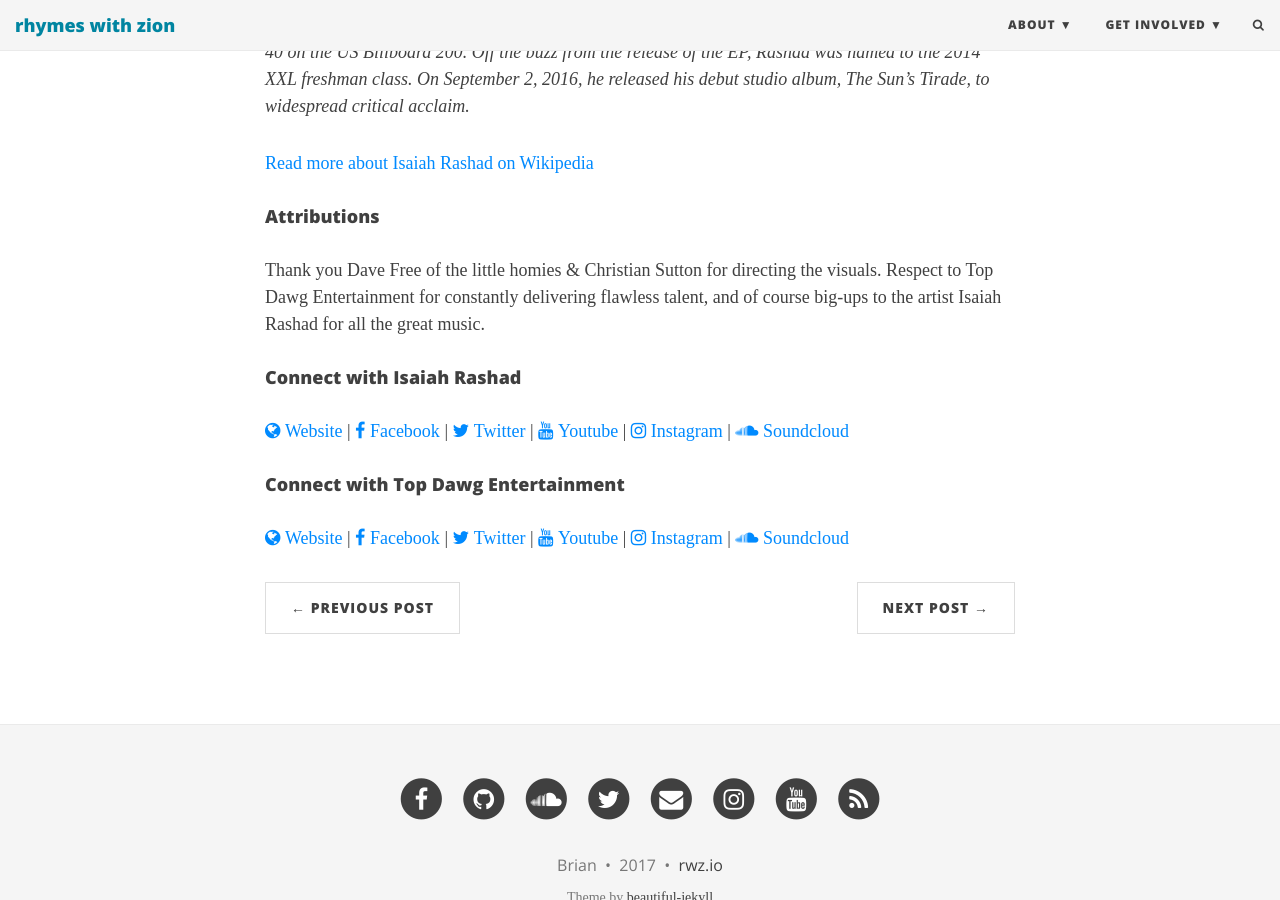
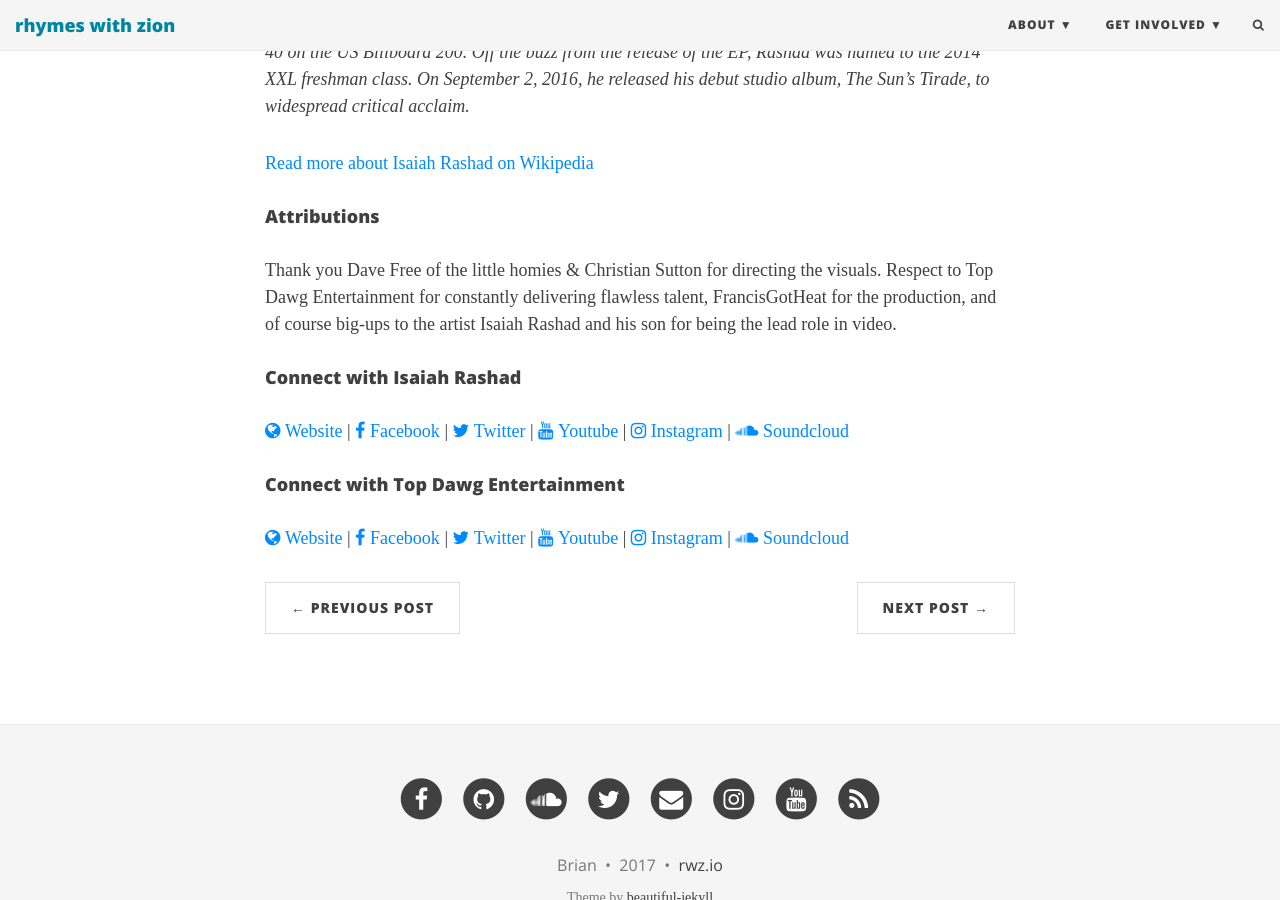
Before and after one commit to rhymeswithzion/rwz-test, a Jekyll site: the page built from _posts/2017-05-29-isaiah-rasha-4r-da-squaw.md, in a window 1280 px wide and 900 px high, scrolled down 1737 px. Built offline with Jekyll 4.4.1, drawn with Linux system fonts in a browser that asks for light colours; some web fonts are replaced; comment, search, counter and statistics services are not loaded.

Commit message:
Updated 2017-05-29-isaiah-rasha-4r-da-squaw.md

```diff
--- a/_posts/2017-05-29-isaiah-rasha-4r-da-squaw.md
+++ b/_posts/2017-05-29-isaiah-rasha-4r-da-squaw.md
@@ -35,7 +35,7 @@
 
 #### Attributions
 
-Thank you Dave Free of the little homies & Christian Sutton for directing the visuals. Respect to Top Dawg Entertainment for constantly delivering flawless talent, and of course big-ups to the artist Isaiah Rashad for all the great music.
+Thank you Dave Free of the little homies & Christian Sutton for directing the visuals. Respect to Top Dawg Entertainment for constantly delivering flawless talent, FrancisGotHeat for the production, and of course big-ups to the artist Isaiah Rashad and his son for being the lead role in video.
 
 #### Connect with Isaiah Rashad
 
```
